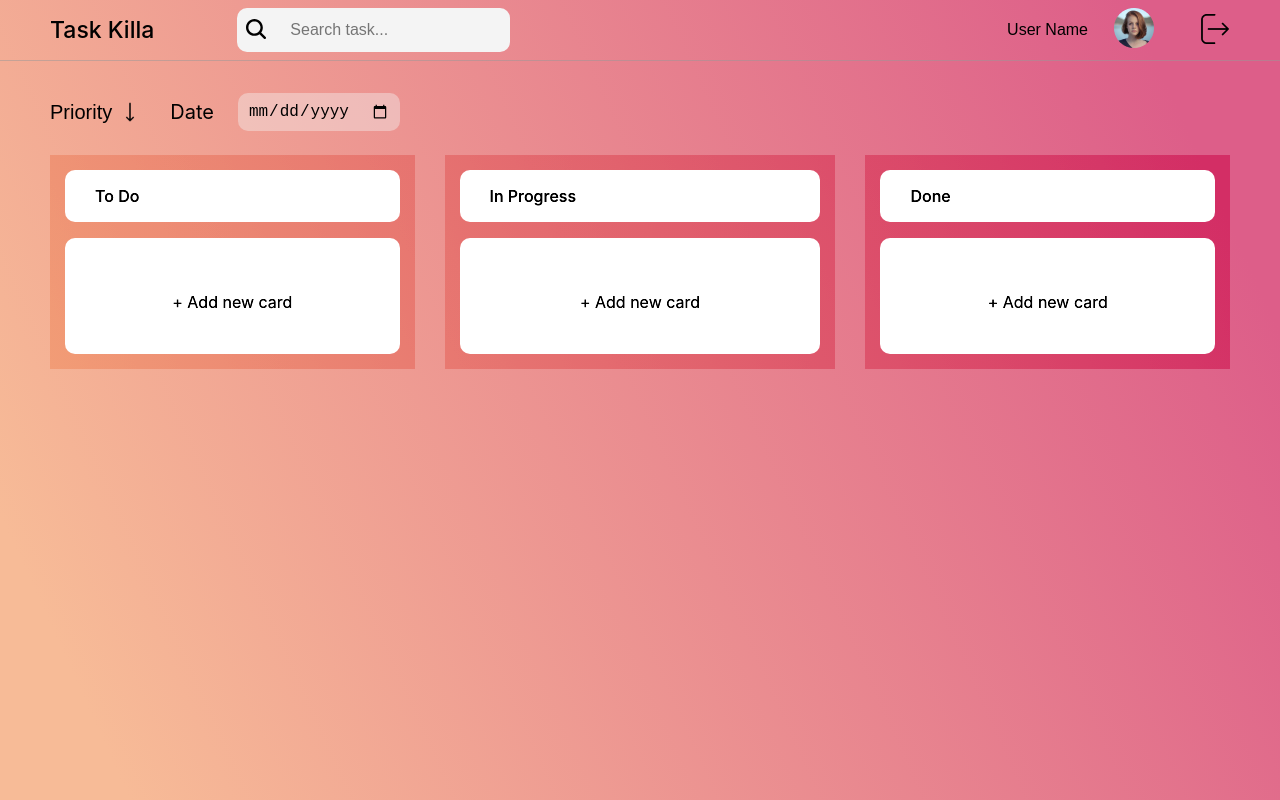
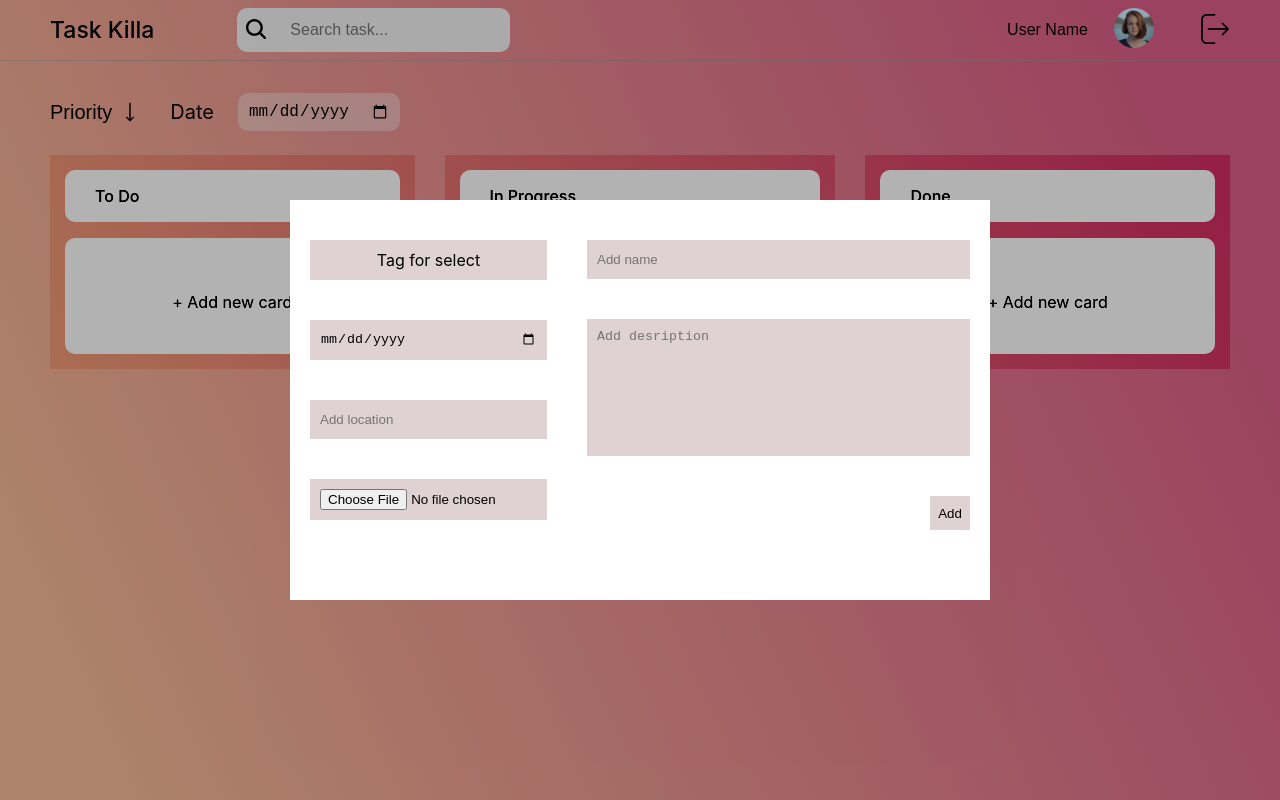
Before and after one commit to IvlevaAnna/TaskKilla, a React (Create React App) app in the folder src/: page /board in a window 1280 px wide. Built offline with nearby package versions, Linux system fonts and the light colour scheme.

Commit message:
add card form

```diff
--- a/src/src/App.css
+++ b/src/src/App.css
@@ -3,5 +3,5 @@
   display: flex;
   flex-direction: column;
   min-height: 100vh;
-  background: linear-gradient(245.53deg, #DD5E89 9.16%, #F7BB97 92.14%) fixed;
+  background: linear-gradient(245.53deg, #dd5e89 9.16%, #f7bb97 92.14%) fixed;
 }
--- a/src/src/App.js
+++ b/src/src/App.js
@@ -1,13 +1,15 @@
 import './App.css';
-import {SignIn} from "./components/SignIn/SignIn";
-import {BoardPage} from "./components/BoardPage/BoardPage";
+import { SignIn } from "./components/SignIn/SignIn";
+import { BoardPage } from "./components/BoardPage/BoardPage";
+import AddCardForm from './components/AddCardForm/AddCardForm';
 
 
 function App() {
   return (
-      <div className='App'>
-          <BoardPage />
-      </div>
+    <div className='App'>
+      <AddCardForm />
+      <BoardPage />
+    </div>
   );
 }
 
--- /dev/null
+++ b/src/src/components/AddCardForm/AddCardForm.jsx
@@ -0,0 +1,38 @@
+import React, { useEffect, useState } from 'react';
+import style from './AddCardForm.module.css'
+
+export function AddCardForm() {
+    const [isShown, setIsShown] = useState(true);
+
+    function handleClose(e) {
+        setIsShown(false);
+    }
+
+    function disableClose(e){
+        e.stopPropagation();
+    }
+
+    return (
+        <React.Fragment>
+        {isShown &&  <div className={style.container} onClick={handleClose}>
+            <div className={style.formContainer} onClick={disableClose}>
+                <form className={style.flex}>
+                    <div className={style.formLeft}>
+                        <div className={style.inputLeft}>Tag for select</div>
+                        <input type="date" className={style.inputLeft}></input>
+                        <input placeholder="Add location" className={style.inputLeft}></input>
+                        <input type="file" placeholder="Add file" className={style.inputLeft}></input>
+                    </div>
+                    <div className={style.formRight}>
+                        <input className={style.inputLeft} placeholder="Add name"></input>
+                        <textarea placeholder="Add desription" className={style.background}></textarea>
+                        <button className={[style.addButton, style.background].join(" ")}>Add</button>
+                    </div>
+                </form>
+            </div>
+        </div>}
+        </React.Fragment>
+    )
+}
+
+export default AddCardForm;
--- /dev/null
+++ b/src/src/components/AddCardForm/AddCardForm.module.css
@@ -0,0 +1,83 @@
+.container {
+  height: 100vh;
+  width: 100vw;
+  background-color: rgba(0, 0, 0, 0.3);
+  position: fixed;
+  z-index: 1;
+  display: flex;
+  align-items: center;
+  justify-content: center;
+  cursor: pointer;
+  z-index: 2;
+}
+
+.formContainer {
+  height: 400px;
+  width: 700px;
+  background-color: white;
+  cursor: default;
+  z-index: 3;
+  box-sizing: border-box;
+  padding: 20px;
+}
+
+.flex {
+  display: flex;
+  gap: 40px;
+}
+
+.formLeft {
+  display: flex;
+  flex-direction: column;
+  width: 237px;
+  height: 300px;
+  gap: 20px;
+  display: flex;
+  gap: 20px;
+}
+
+.formRight {
+  display: flex;
+  flex-direction: column;
+  width: 100%;
+  gap: 40px;
+}
+
+textarea {
+  height: 100%;
+  resize: none;
+  border: none;
+  padding: 10px;
+}
+
+.addButton {
+  align-self: flex-end;
+  width: 40px;
+  height: 90px;
+  border: none;
+  outline: none;
+  cursor: pointer;
+}
+
+.addButton:hover {
+  outline: 2px solid black;
+}
+
+.background {
+  background-color: #ded2d2;
+}
+
+.inputLeft {
+  margin-top: 20px;
+  height: 50px;
+  background-color: #ded2d2;
+  padding: 10px;
+  border: none;
+  cursor: pointer;
+}
+
+#upload-photo {
+  opacity: 0;
+  position: absolute;
+  z-index: -1;
+}
--- a/src/src/components/BoardPage/BoardPage.jsx
+++ b/src/src/components/BoardPage/BoardPage.jsx
@@ -1,6 +1,6 @@
 import React from 'react'
-import {Header} from "../Header/Header";
-import {Board} from "../Board/Board";
+import { Header } from "../Header/Header";
+import { Board } from "../Board/Board";
 
 export const BoardPage = () => {
     return (
```
